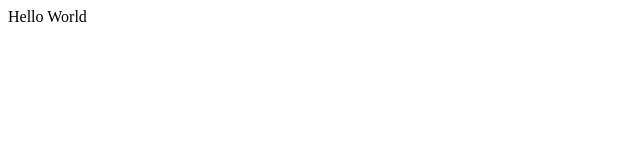
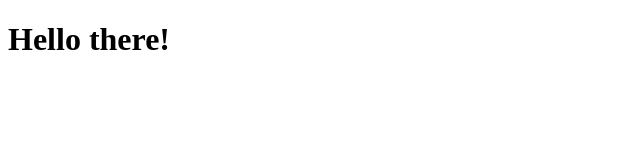
Before and after one commit to Reahbar-Europe/Project-One, a plain HTML site: page index.html in a window 1280 px wide. Shown: the whole page, without its empty margins (0-640 px from the left). Drawn offline with Linux system fonts and the light colour scheme.

Commit message:
I am Reahbar a front-end web app developer, I removed a paragraph from the html.index page and made some changes which are: First-> I added a boiler plate code then inside I added h1 tag the content was Hellow there! inside body tag.

```diff
--- a/index.html
+++ b/index.html
@@ -1 +1,11 @@
-<p>Hello World</p>
+<!DOCTYPE html>
+<html lang="en">
+<head>
+    <meta charset="UTF-8">
+    <meta name="viewport" content="width=device-width, initial-scale=1.0">
+    <title>Document</title>
+</head>
+<body>
+    <h1>Hello there!</h1>
+</body>
+</html>
```
